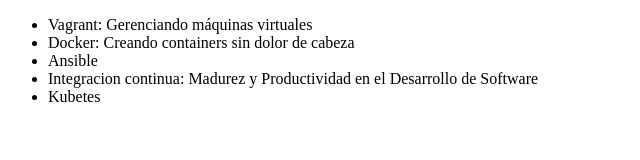
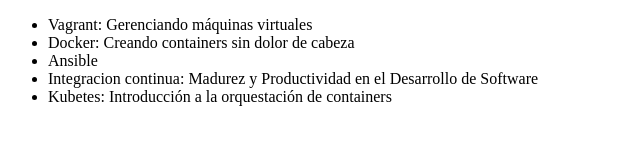
Before and after one commit to JoseRosasRz/alura-git, a plain HTML site: page index.html in a window 1280 px wide. Shown: the whole page, without its empty margins (0-640 px from the left). Drawn offline with Linux system fonts and the light colour scheme.

Commit message:
Modificando el nombre del curso de Kubernetes

```diff
--- a/index.html
+++ b/index.html
@@ -10,7 +10,7 @@
          <li> Docker: Creando containers sin dolor de cabeza</li>
          <li> Ansible </li>
          <li> Integracion continua: Madurez y Productividad en el Desarrollo de Software </li>
-         <li>Kubetes</li>
+         <li>Kubetes: Introducción a la orquestación de containers</li>
      </ul>
 </body>
 </html>
```
